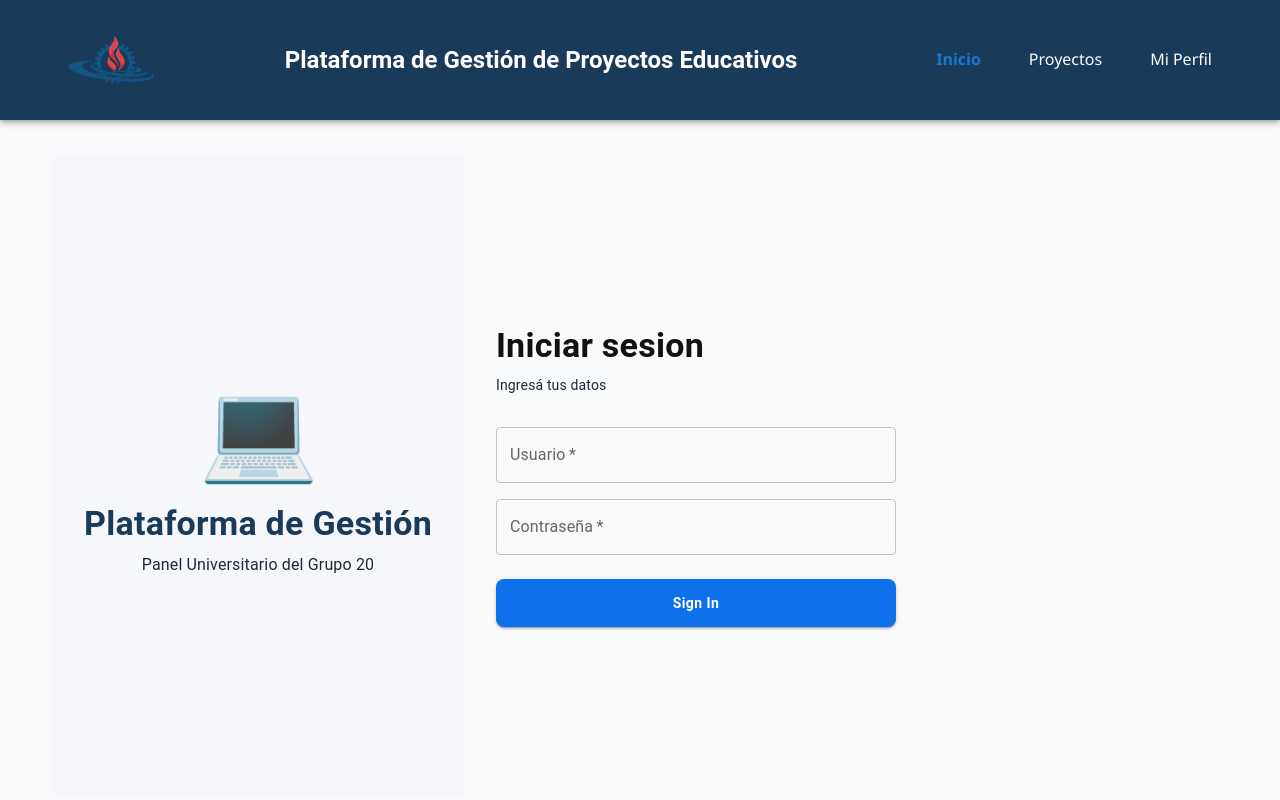
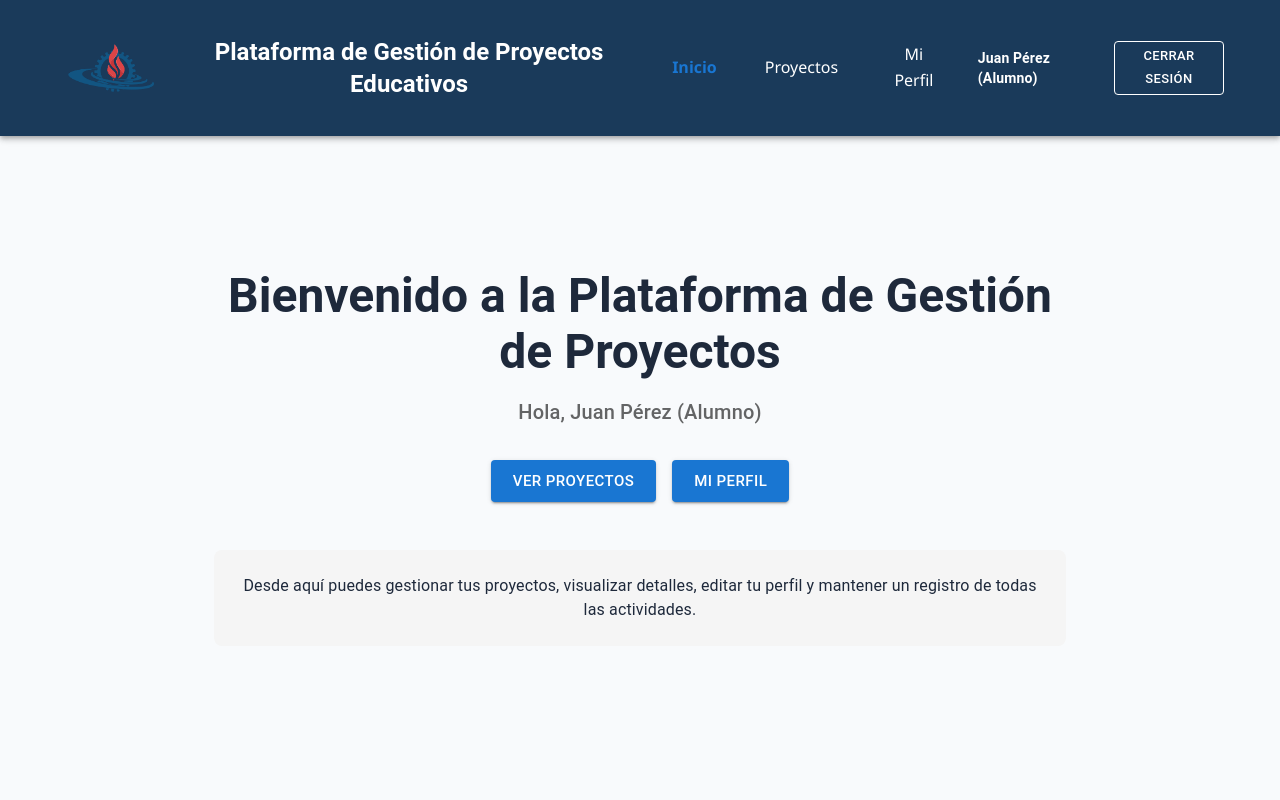
Before and after one commit to fabri982022/tp3-pv-grupo20, a React (Vite) app in the folder tp3-grupo20/: page / in a window 1280 px wide. Shown: the top 800 px of the page. Built offline with nearby package versions, Linux system fonts and the light colour scheme.

Commit message:
Poma Aldana-Componente RutasProtegidas creado; Implementacion consumo del Estado Global en encabezado; Se aseguro el arbol de componentes.

```diff
--- a/tp3-grupo20/src/App.jsx
+++ b/tp3-grupo20/src/App.jsx
@@ -1,8 +1,13 @@
 import { RouterProvider } from 'react-router-dom';
 import { router } from './routes/routes';
+import { UsuarioProvider } from './context/UsuarioContext';
 
-function App () {
-  return <RouterProvider router={router} />;
+function App() {
+  return (
+    <UsuarioProvider>
+      <RouterProvider router={router} />
+    </UsuarioProvider>
+  );
 }
 
 export default App;
--- a/tp3-grupo20/src/components/Nav.jsx
+++ b/tp3-grupo20/src/components/Nav.jsx
@@ -1,8 +1,10 @@
+import { useUsuario } from '../hook/useUsuario'
 import { NavLink, Link } from 'react-router-dom'
-import { Box, AppBar, Toolbar, Typography } from '@mui/material'
+import { Box, AppBar, Toolbar, Typography, Button } from '@mui/material'
 import logoUnju from '../assets/logo-fi-unju-institucional.png'
 
 export default function Nav() {
+  const { usuario, cerrarSesion } = useUsuario()
   return (
     <AppBar position="static" sx={{ bgcolor: '#1a3a5a', mb: 2 }}>
       <Toolbar>
@@ -31,7 +33,7 @@ export default function Nav() {
           </Typography>
         </Box>
 
-        <Box component="nav" sx={{ display: 'flex', gap: 3 }}>
+        <Box component="nav" sx={{ display: 'flex', alignItems: 'center', gap: 3 }}>
           <NavLink
             to="/"
             style={({ isActive }) => ({
@@ -70,6 +72,39 @@ export default function Nav() {
           >
             Mi Perfil
           </NavLink>
+          {usuario && (
+            <Box
+              sx={{
+                ml: 'auto',
+                display: 'flex',
+                alignItems: 'center',
+                gap: 2
+              }}
+            >
+              <Typography
+                variant="body2"
+                sx={{
+                  color: 'white',
+                  fontWeight: 'bold'
+                }}
+              >
+                {usuario.nombre} ({usuario.rol})
+              </Typography>
+
+              <Button
+                color="inherit"
+                variant="outlined"
+                size="small"
+                onClick={cerrarSesion}
+                sx={{
+                  borderColor: 'white',
+                  color: 'white'
+                }}
+              >
+                Cerrar Sesión
+              </Button>
+            </Box>
+          )}
         </Box>
       </Toolbar>
     </AppBar>
--- /dev/null
+++ b/tp3-grupo20/src/components/RutasProtegidas.jsx
@@ -0,0 +1,15 @@
+import { Navigate } from 'react-router-dom';
+import { useUsuario } from '../hook/useUsuario';
+
+const RutasProtegidas = ({ children }) => {
+
+  const { usuario } = useUsuario();
+
+  if (!usuario) {
+    return <Navigate to="/" replace />;
+  }
+
+  return children;
+};
+
+export default RutasProtegidas;
--- a/tp3-grupo20/src/context/UsuarioContext.jsx
+++ b/tp3-grupo20/src/context/UsuarioContext.jsx
@@ -7,7 +7,12 @@ export const UsuarioContext = createContext(null);
 export const UsuarioProvider = ({ children }) => {
 
   // Cargamos el estado usando el servicio simulado
-  const [usuario, setUsuario] = useState( null);
+  const [usuario, setUsuario] = useState({
+  nombre: 'Juan Pérez',
+  dni: '12345678',
+  rol: 'Alumno',
+  institucion: 'Universidad Nacional'
+  });
   const guardarSesion= (usuario) => setUsuario(usuario);
   const cerrarSesion= () => setUsuario(null);
 
--- a/tp3-grupo20/src/routes/routes.jsx
+++ b/tp3-grupo20/src/routes/routes.jsx
@@ -1,3 +1,4 @@
+import RutasProtegidas from '../components/RutasProtegidas';
 import { createBrowserRouter, Outlet } from 'react-router-dom';
 import Dashboard from '../views/Dashboard';
 import ListaProyectos from '../views/ListaProyectos';
@@ -36,16 +37,24 @@ export const router = createBrowserRouter([
         element: <Dashboard />
       },
       {
-        path: "proyectos",
-        element: <ListaProyectos />
-      },
+      path: "proyectos",
+      element: (
+        <RutasProtegidas>
+          <ListaProyectos />
+        </RutasProtegidas>
+      )
+     },
       {
         path: "proyectos/:id",
         element: <DetalleProyecto />
       },
       {
         path: "perfil",
-        element: <PerfilUsuario />
+        element: (
+          <RutasProtegidas>
+            <PerfilUsuario />
+          </RutasProtegidas>
+        )
       }
     ]
   }
--- a/tp3-grupo20/src/views/Dashboard.jsx
+++ b/tp3-grupo20/src/views/Dashboard.jsx
@@ -174,20 +174,6 @@ export default function Dashboard() {
             Mi Perfil
           </Button>
 
-          <Button
-            variant="contained"
-            color="error"
-            size="large"
-            onClick={ ()=>
-              {cerrarSesion()
-              setDniInput('');     // 2. Limpia el campo de Usuario
-              setPasswordInput(''); // 3. Limpia el campo de Contraseña
-            }
-          }
-          >
-            Cerrar Sesion
-          </Button>
-
         </Box>
 
         <Box sx={{ mt: 6, p: 3, bgcolor: '#f5f5f5', borderRadius: 2 }}>
```
